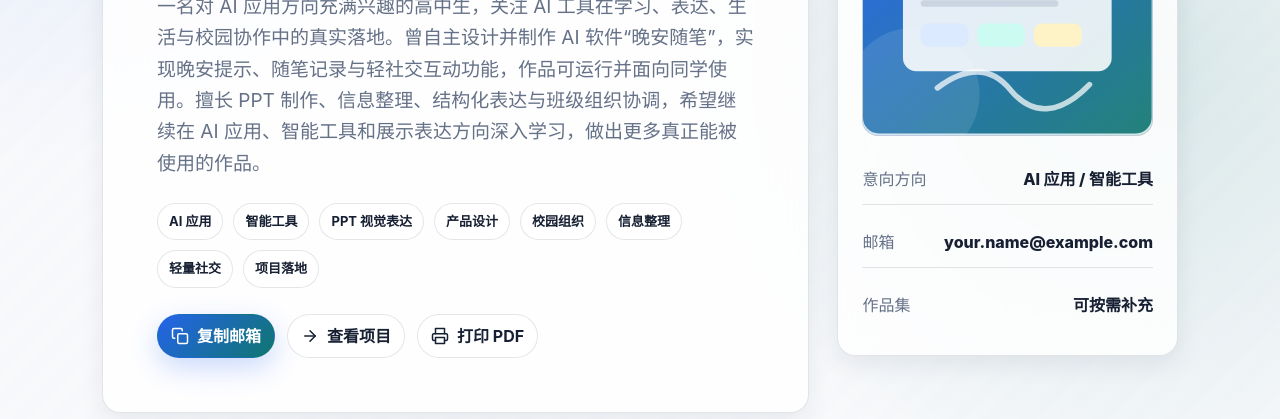
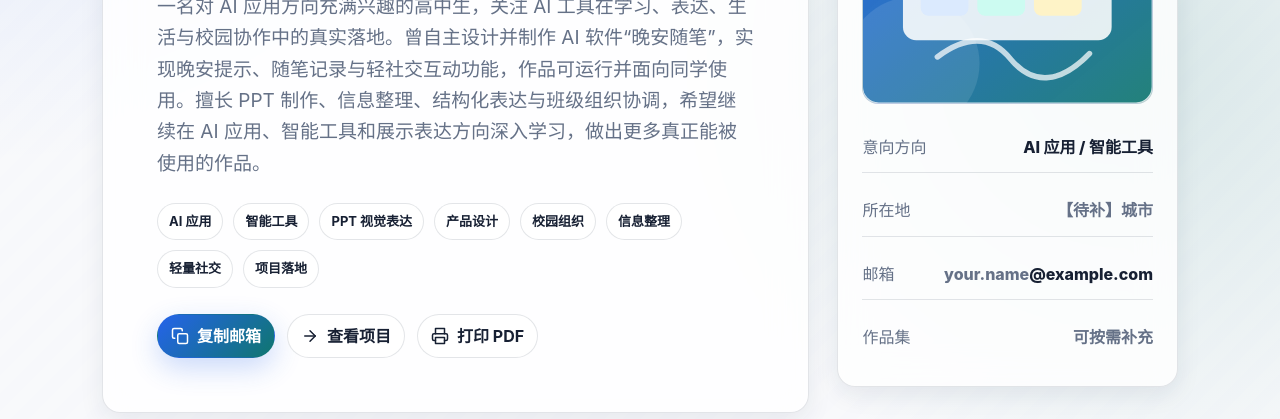
Before and after one commit to timehere/resume-site, a plain HTML site: page index.html in a window 1280 px wide. Shown: the part 381-800 px from the top of the page. Drawn offline with Linux system fonts and the light colour scheme.

Commit message:
Remove highlights subtitle

```diff
--- a/index.html
+++ b/index.html
@@ -1062,11 +1062,11 @@
     function renderHero() {
       const email = resume.contacts.emailUser + "@" + resume.contacts.emailDomain;
       const contactRows = [
-        ["意向方向", "AI 应用 / 智能工具"],
-        ["所在地", resume.location],
-        ["邮箱", email],
-        ["作品集", isFilled(resume.contacts.github) ? resume.contacts.github : "可按需补充"]
-      ].filter(row => isFilled(row[1]) || row[0] === "邮箱" || row[0] === "作品集");
+        ["意向方向", "AI 应用 / 智能工具", ""],
+        ["所在地", resume.location, "location"],
+        ["邮箱", editable("contacts.emailUser", resume.contacts.emailUser) + "@" + editable("contacts.emailDomain", resume.contacts.emailDomain), ""],
+        ["作品集", editable("contacts.github", isFilled(resume.contacts.github) ? resume.contacts.github : "可按需补充"), ""]
+      ].filter(row => isFilled(row[1]) || row[0] === "邮箱" || row[0] === "作品集" || row[2]);
 
       $("#hero").innerHTML = [
         '<div class="hero-copy panel">',
@@ -1097,7 +1097,7 @@
               '<path d="M134 348c54-40 98-38 132 4 42 50 92 42 142-10" fill="none" stroke="rgba(255,255,255,.72)" stroke-width="10" stroke-linecap="round"/>',
             '</svg>',
           '</div>',
-          '<div class="quick-list">' + contactRows.map(row => '<div class="quick-item"><span>' + row[0] + '</span><span>' + escapeHtml(row[1]) + '</span></div>').join("") + '</div>',
+          '<div class="quick-list">' + contactRows.map(row => '<div class="quick-item"><span>' + row[0] + '</span><span>' + (row[2] ? editable(row[2], row[1]) : row[1]) + '</span></div>').join("") + '</div>',
         '</aside>'
       ].join("");
 
@@ -1108,7 +1108,7 @@
     }
 
     function renderHighlights() {
-      $("#highlights").innerHTML = sectionHead("亮点成果", "HR 可在 30 秒内抓住的核心竞争力") +
+      $("#highlights").innerHTML = sectionHead("亮点成果", "") +
         '<div class="metrics">' + resume.highlights.map((item, i) =>
           '<article class="metric"><strong>' + editable("highlights." + i + ".value", item.value) + '</strong><span>' + editable("highlights." + i + ".label", item.label) + '</span></article>'
         ).join("") + '</div>';
```
